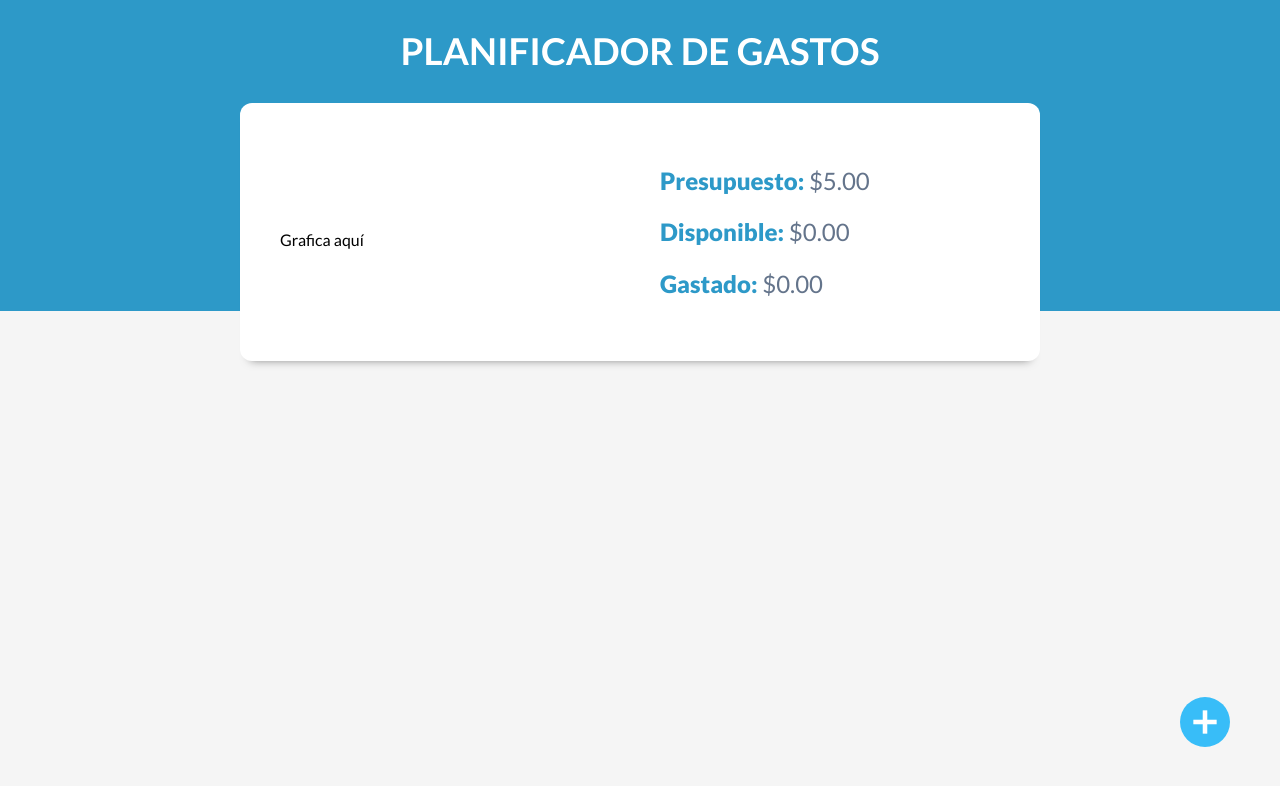
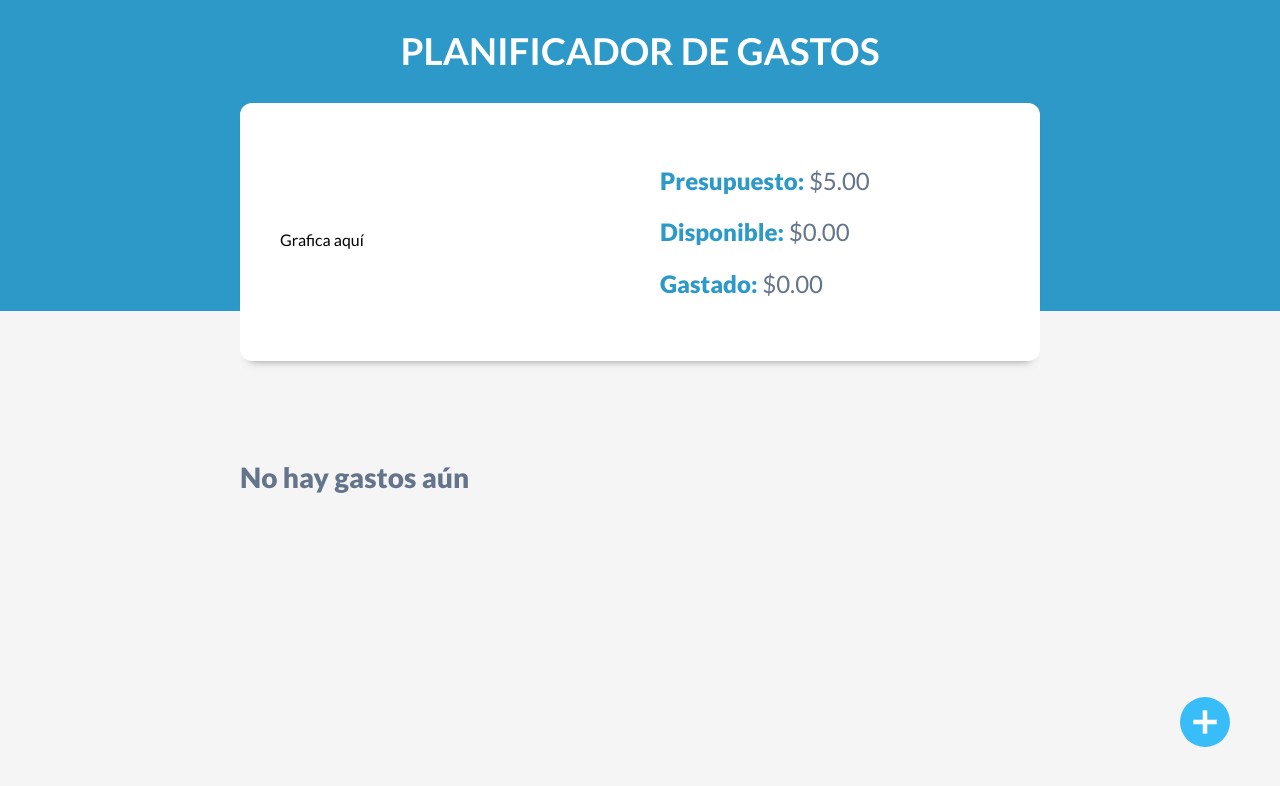
Before and after one commit to nancyh-code/control-presupuesto, a React (Vite) app: page / in a window 1280 px wide. Both pictures are taken after typing "5" into the empty fields and a click on the input "Añadir". Shown: the top 786 px of the page. Built offline with nearby package versions, Linux system fonts and the light colour scheme.

Commit message:
creando componentes Gasto y ListadoGastos

```diff
--- a/src/App.jsx
+++ b/src/App.jsx
@@ -3,6 +3,7 @@ import { idGenerate } from "./helpers/index";
 import Header from "./components/Header";
 import Modal from "./components/Modal";
 import IconoNuevoGasto from "./img/nuevo-gasto.svg";
+import ListadoGastos from "./components/ListadoGastos";
 
 function App() {
   const [presupuesto, setPresupuesto] = useState("");
@@ -37,6 +38,10 @@ function App() {
         setIsValidPresupuesto={setIsValidPresupuesto}
       />
       {isValidPresupuesto && (
+        <>
+          <main>
+            <ListadoGastos gastos={gastos} />
+          </main>
           <div className="nuevo-gasto">
             <img
               src={IconoNuevoGasto}
@@ -44,6 +49,7 @@ function App() {
               onClick={handleNuevoGasto}
             />
           </div>
+        </>
       )}
       {showModal && (
         <Modal
--- /dev/null
+++ b/src/components/Gasto.jsx
@@ -0,0 +1,11 @@
+import React from "react";
+
+const Gasto = () => {
+  return (
+    <div>
+      <p>Desde gasto</p>
+    </div>
+  );
+};
+
+export default Gasto;
--- /dev/null
+++ b/src/components/ListadoGastos.jsx
@@ -0,0 +1,14 @@
+import React from "react";
+import Gasto from "./Gasto";
+const ListadoGastos = ({ gastos }) => {
+  return (
+    <div className="listado-gastos contenedor">
+      <h2>{gastos.length ? "Gastos" : "No hay gastos aún"}</h2>
+      {gastos.map((gasto) => (
+        <Gasto key={gasto.id} gasto={gasto} />
+      ))}
+    </div>
+  );
+};
+
+export default ListadoGastos;
```
Lines whose indentation alone changed are shown as unchanged.
